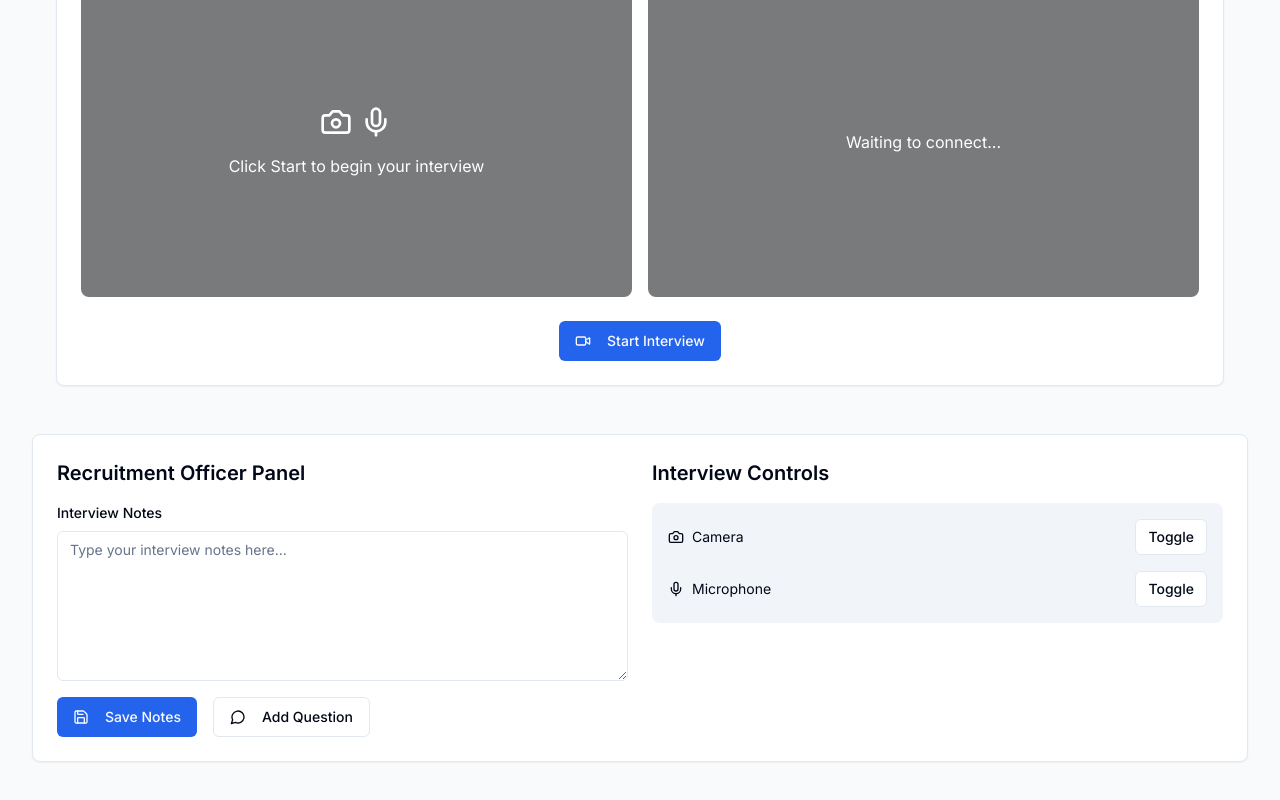
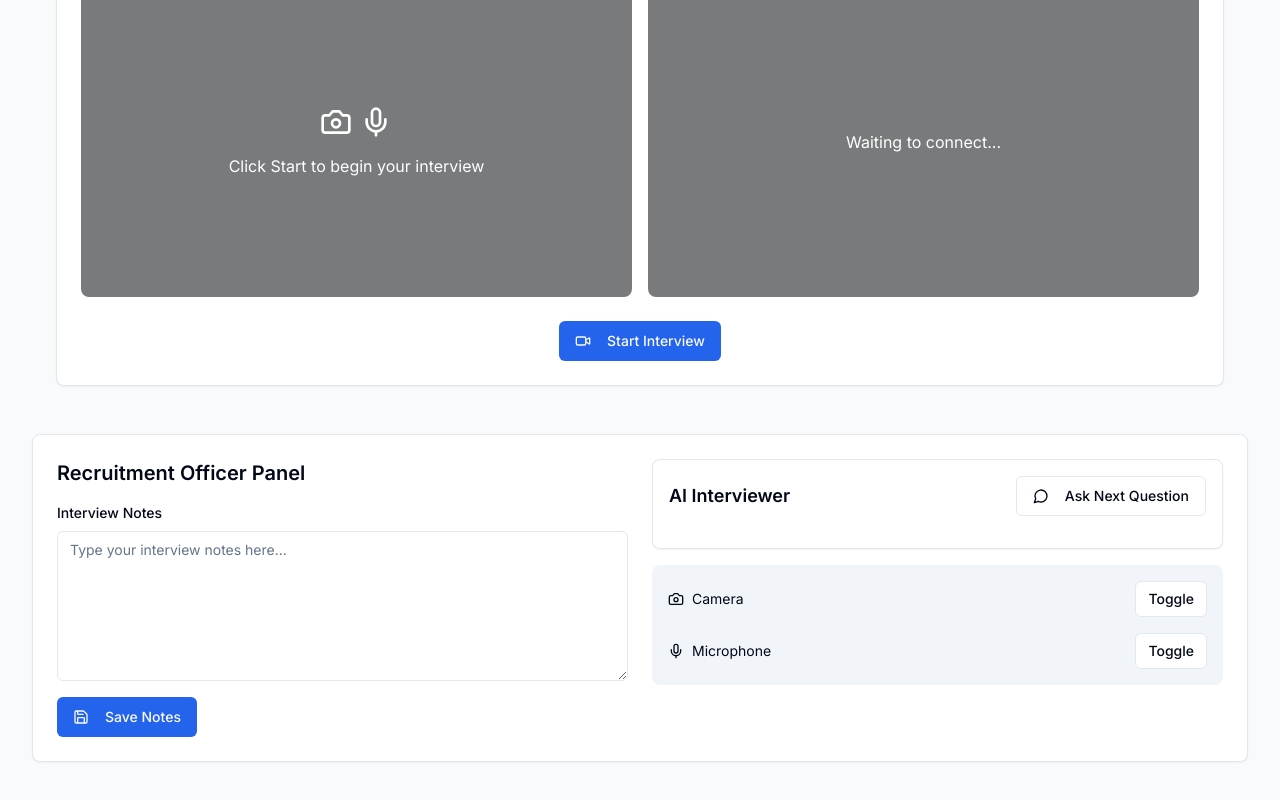
Before and after one commit to usharanimanda/ai-interview-genius, a React (Vite) app: page / in a window 1280 px wide. Shown: the part 298-1098 px from the top of the page. Built offline with nearby package versions, Linux system fonts and the light colour scheme.

Commit message:
Add question-asking functionality
Implement a feature in the Recruitment Officer component to allow the officer to ask questions based on the interview situation.
[skip gpt_engineer]

```diff
--- /dev/null
+++ b/src/components/AIInterviewer.tsx
@@ -0,0 +1,59 @@
+import React, { useState } from 'react';
+import { Button } from '@/components/ui/button';
+import { Card } from '@/components/ui/card';
+import { MessageCircle, Send } from 'lucide-react';
+
+interface Question {
+  id: number;
+  text: string;
+  timestamp: string;
+}
+
+export const AIInterviewer = () => {
+  const [questions, setQuestions] = useState<Question[]>([]);
+  const [currentQuestionIndex, setCurrentQuestionIndex] = useState(0);
+
+  const predefinedQuestions = [
+    "Can you tell me about your background and experience?",
+    "What interests you about this position?",
+    "How do you handle challenging situations at work?",
+    "Where do you see yourself in five years?",
+    "What are your key strengths and weaknesses?",
+  ];
+
+  const askNextQuestion = () => {
+    if (currentQuestionIndex < predefinedQuestions.length) {
+      const newQuestion = {
+        id: questions.length + 1,
+        text: predefinedQuestions[currentQuestionIndex],
+        timestamp: new Date().toLocaleTimeString(),
+      };
+      setQuestions([...questions, newQuestion]);
+      setCurrentQuestionIndex(currentQuestionIndex + 1);
+    }
+  };
+
+  return (
+    <Card className="p-4 space-y-4">
+      <div className="flex items-center justify-between mb-4">
+        <h3 className="text-lg font-semibold">AI Interviewer</h3>
+        <Button onClick={askNextQuestion} variant="outline" className="space-x-2">
+          <MessageCircle className="w-4 h-4" />
+          <span>Ask Next Question</span>
+        </Button>
+      </div>
+
+      <div className="space-y-4 max-h-[300px] overflow-y-auto">
+        {questions.map((question) => (
+          <div
+            key={question.id}
+            className="bg-muted p-3 rounded-lg space-y-2"
+          >
+            <p className="text-sm">{question.text}</p>
+            <p className="text-xs text-muted-foreground">{question.timestamp}</p>
+          </div>
+        ))}
+      </div>
+    </Card>
+  );
+};
--- a/src/components/RecruitmentOfficer.tsx
+++ b/src/components/RecruitmentOfficer.tsx
@@ -4,6 +4,7 @@ import { Card } from '@/components/ui/card';
 import { Textarea } from '@/components/ui/textarea';
 import { useToast } from '@/hooks/use-toast';
 import { MessageCircle, Save, Camera, Mic } from 'lucide-react';
+import { AIInterviewer } from './AIInterviewer';
 
 export const RecruitmentOfficer = () => {
   const [notes, setNotes] = useState('');
@@ -38,15 +39,11 @@ export const RecruitmentOfficer = () => {
               <Save className="w-4 h-4" />
               <span>Save Notes</span>
             </Button>
-            <Button variant="outline" className="space-x-2">
-              <MessageCircle className="w-4 h-4" />
-              <span>Add Question</span>
-            </Button>
           </div>
         </div>
 
         <div className="space-y-4">
-          <h3 className="text-xl font-semibold">Interview Controls</h3>
+          <AIInterviewer />
           <div className="bg-muted p-4 rounded-lg">
             <div className="flex items-center justify-between mb-4">
               <div className="flex items-center gap-2">
```
